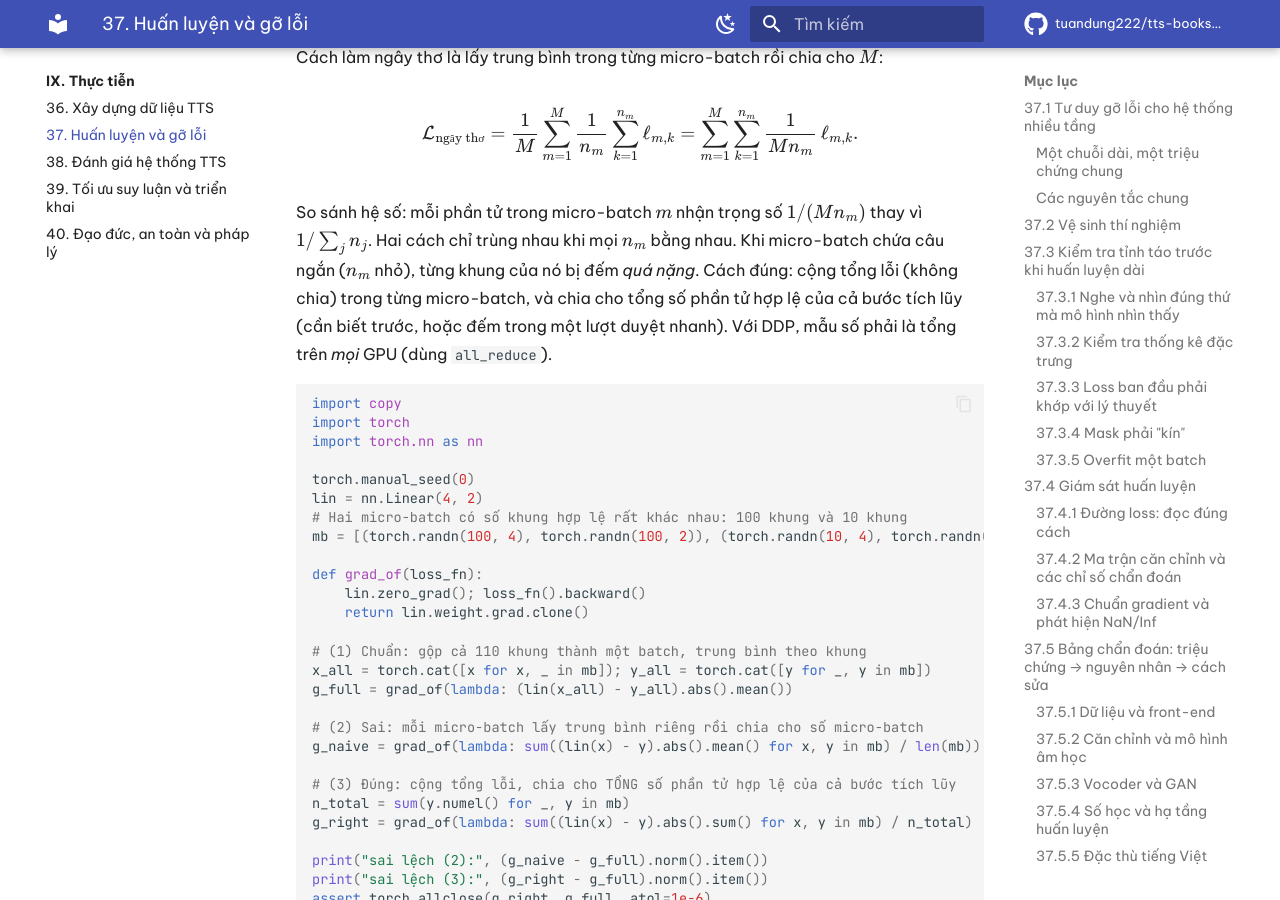
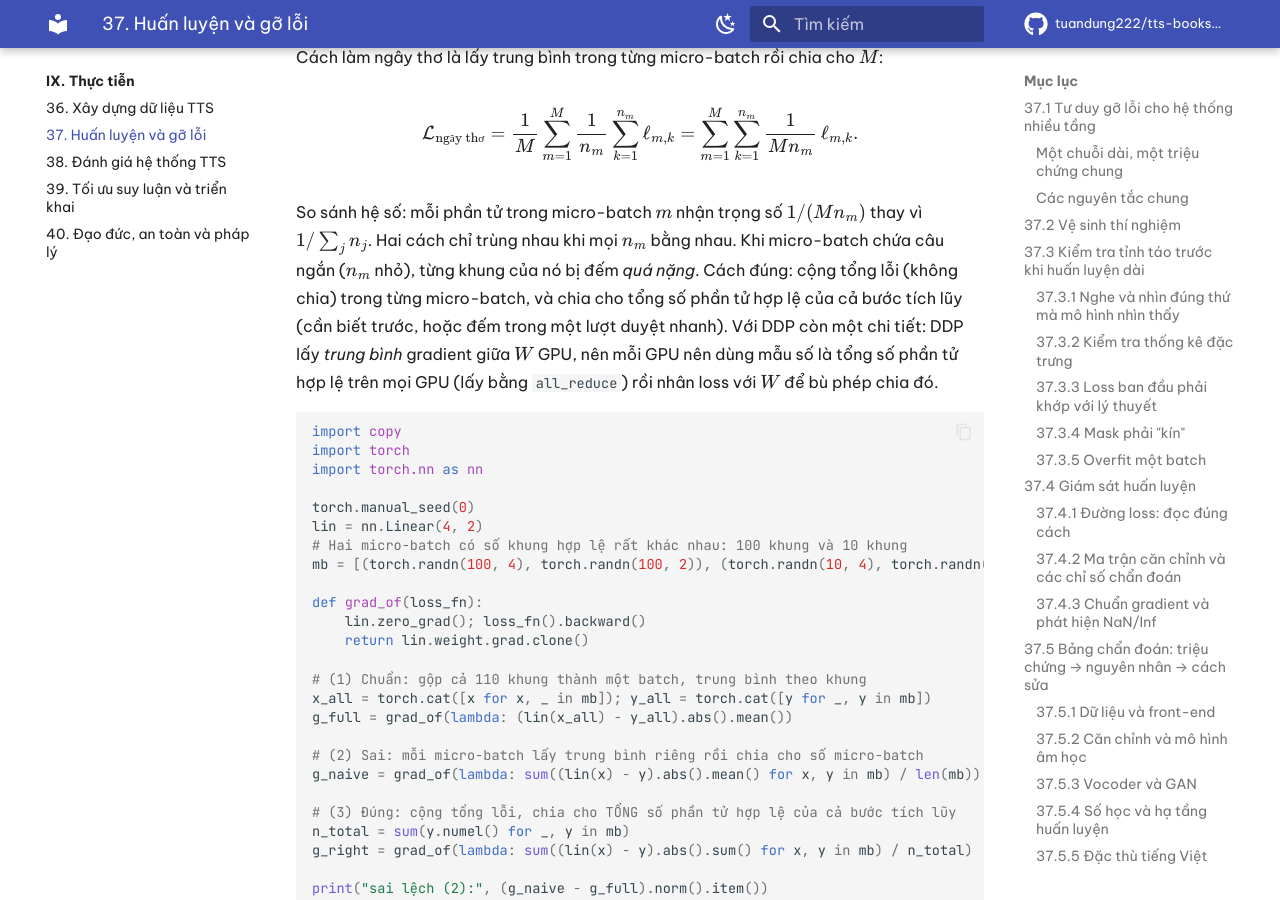
Before and after one commit to tuandung222/tts-books-2026, an MkDocs documentation site: the page built from docs/phan-9-thuc-tien/ch37-huan-luyen-va-debug.md, in a window 1280 px wide and 900 px high, scrolled down 19073 px. Built offline with MkDocs 1.6.1 and Material for MkDocs 9.7.7, drawn with Linux system fonts in a browser that asks for light colours; comment, search, counter and statistics services are not loaded.

Commit message:
WIP: bản thảo các chương đang biên soạn
Co-Authored-By: Claude Opus 5.5 <noreply@anthropic.com>
Claude-Session: https://claude.ai/code/session_01PnSv8GMC4q142v8Kx1mQHm

````diff
--- a/docs/phan-9-thuc-tien/ch37-huan-luyen-va-debug.md
+++ b/docs/phan-9-thuc-tien/ch37-huan-luyen-va-debug.md
@@ -452,7 +452,7 @@ $$
 \mathcal{L}_{\text{ngây thơ}} = \frac{1}{M} \sum_{m=1}^{M} \frac{1}{n_m} \sum_{k=1}^{n_m} \ell_{m,k} = \sum_{m=1}^{M} \sum_{k=1}^{n_m} \frac{1}{M n_m}\, \ell_{m,k}.
 $$
 
-So sánh hệ số: mỗi phần tử trong micro-batch $m$ nhận trọng số $1/(M n_m)$ thay vì $1/\sum_j n_j$. Hai cách chỉ trùng nhau khi mọi $n_m$ bằng nhau. Khi micro-batch chứa câu ngắn ($n_m$ nhỏ), từng khung của nó bị đếm *quá nặng*. Cách đúng: cộng tổng lỗi (không chia) trong từng micro-batch, và chia cho tổng số phần tử hợp lệ của cả bước tích lũy (cần biết trước, hoặc đếm trong một lượt duyệt nhanh). Với DDP, mẫu số phải là tổng trên *mọi* GPU (dùng `all_reduce`).
+So sánh hệ số: mỗi phần tử trong micro-batch $m$ nhận trọng số $1/(M n_m)$ thay vì $1/\sum_j n_j$. Hai cách chỉ trùng nhau khi mọi $n_m$ bằng nhau. Khi micro-batch chứa câu ngắn ($n_m$ nhỏ), từng khung của nó bị đếm *quá nặng*. Cách đúng: cộng tổng lỗi (không chia) trong từng micro-batch, và chia cho tổng số phần tử hợp lệ của cả bước tích lũy (cần biết trước, hoặc đếm trong một lượt duyệt nhanh). Với DDP còn một chi tiết: DDP lấy *trung bình* gradient giữa $W$ GPU, nên mỗi GPU nên dùng mẫu số là tổng số phần tử hợp lệ trên mọi GPU (lấy bằng `all_reduce`) rồi nhân loss với $W$ để bù phép chia đó.
 
 ```python
 import copy
````
